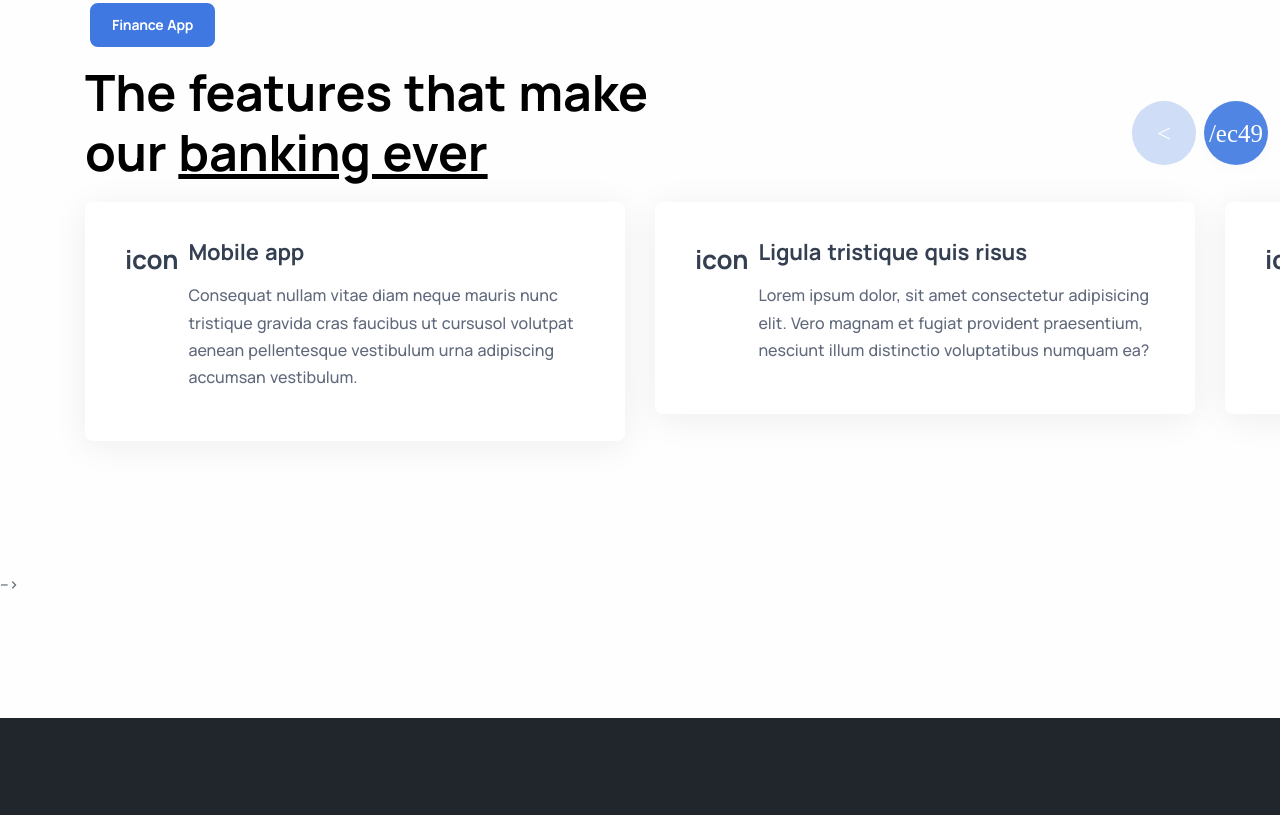
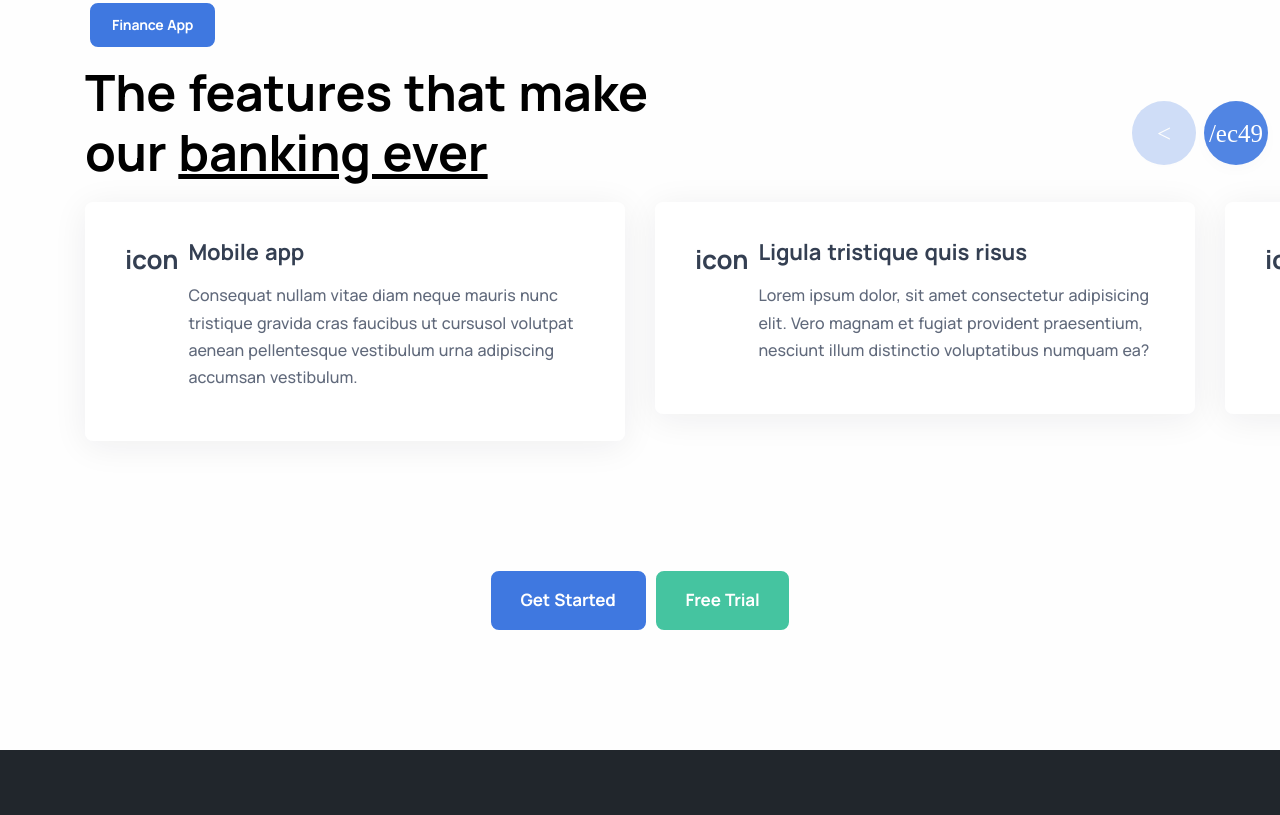
Before and after one commit to getshimu/esha.github.io, a plain HTML site: page Index.html in a window 1280 px wide. Shown: the part 1644-2459 px from the top of the page. Drawn offline with nearby package versions, Linux system fonts and the light colour scheme; a web font is replaced by a local one.

Commit message:
Update Index.html

```diff
--- a/Index.html
+++ b/Index.html
@@ -418,11 +418,11 @@
         </div>
         <!-- /.swiper-container -->
       </div>
-<!--       <div class="d-flex justify-content-center">
+      <div class="d-flex justify-content-center">
         <span><a class="btn btn-primary btn-lg rounded mx-1">Get Started</a></span>
         <span><a class="btn btn-green btn-lg rounded mx-1">Free Trial</a></span>
       </div>
-      <!-- /.container -->
+      <!-- /.container
     </div> -->
     <!-- /.overflow-hidden -->
   </section>
```
